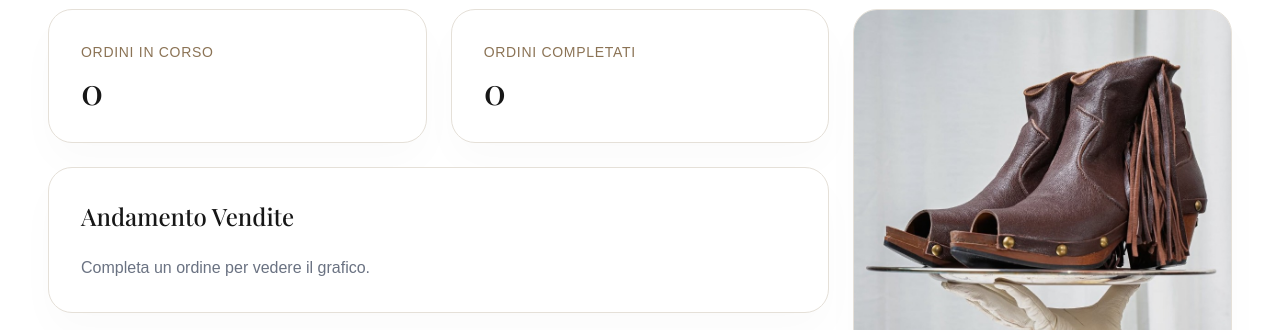
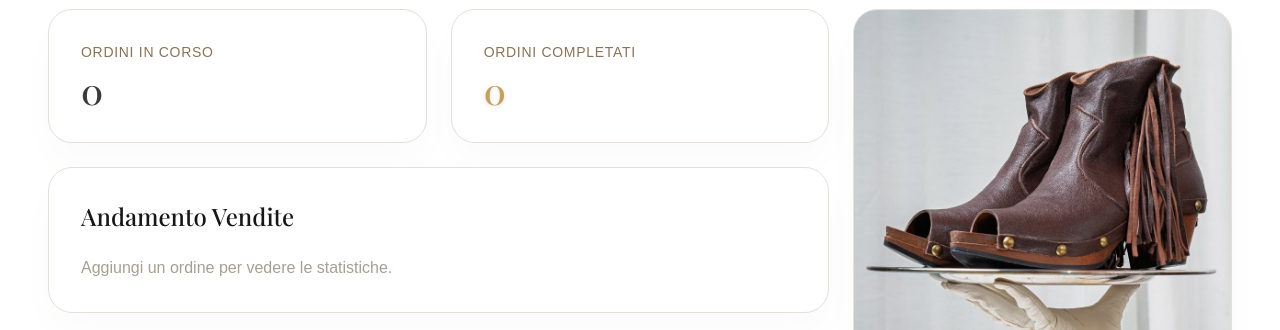
Before and after one commit to flam-dev04/zoccoli-crm, a Next.js app: page / in a window 1280 px wide. Shown: the part 221-551 px from the top of the page. Built offline with nearby package versions, Linux system fonts and the light colour scheme; no server answers; the database is empty; a web font is replaced by a local one.

Commit message:
feat: improve order list ui, add delete functionality, add bar chart

```diff
--- a/src/actions/order.ts
+++ b/src/actions/order.ts
@@ -17,3 +17,8 @@ export async function completeOrder(id: string) {
   await prisma.order.update({ where: { id }, data: { completed: true } });
   revalidatePath('/');
 }
+
+export async function deleteOrder(id: string) {
+  await prisma.order.delete({ where: { id } });
+  revalidatePath('/');
+}
--- a/src/app/page.tsx
+++ b/src/app/page.tsx
@@ -40,11 +40,11 @@ export default async function Home() {
           <div className="grid grid-cols-1 md:grid-cols-2 gap-6">
             <div className="bg-white p-8 rounded-3xl shadow-[0_20px_40px_rgba(0,0,0,0.02)] border border-[#E5E0D8]">
               <h3 className="text-[#8B7355] text-sm uppercase tracking-wider mb-2">Ordini in Corso</h3>
-              <p className="text-4xl font-playfair font-medium">{pendingOrders}</p>
+              <p className="text-4xl font-playfair font-medium text-[#3E3A35]">{pendingOrders}</p>
             </div>
             <div className="bg-white p-8 rounded-3xl shadow-[0_20px_40px_rgba(0,0,0,0.02)] border border-[#E5E0D8]">
               <h3 className="text-[#8B7355] text-sm uppercase tracking-wider mb-2">Ordini Completati</h3>
-              <p className="text-4xl font-playfair font-medium">{completedOrders}</p>
+              <p className="text-4xl font-playfair font-medium text-[#C5A059] drop-shadow-sm">{completedOrders}</p>
             </div>
           </div>
 
--- a/src/components/OrderList.tsx
+++ b/src/components/OrderList.tsx
@@ -1,5 +1,5 @@
 'use client'
-import { completeOrder } from '@/actions/order';
+import { completeOrder, deleteOrder } from '@/actions/order';
 import { format, differenceInDays } from 'date-fns';
 import { it } from 'date-fns/locale';
 
@@ -25,12 +25,23 @@ export default function OrderList({ orders }: { orders: any[] }) {
                 </span>
               </p>
             </div>
-            <button
-              onClick={() => completeOrder(order.id)}
-              className="ml-4 px-4 py-2 bg-white text-[#3E3A35] border border-[#E5E0D8] rounded-lg hover:bg-[#FAF9F6] hover:border-[#D4C3B3] active:scale-95 transition-all flex-shrink-0 shadow-sm font-medium"
-            >
-              Completato ✓
-            </button>
+            <div className="flex gap-2 ml-4 flex-shrink-0">
+              <button
+                onClick={() => completeOrder(order.id)}
+                className="px-4 py-2 bg-[#FAF9F6] text-[#8B7355] border border-[#E5E0D8] rounded-lg hover:bg-white hover:border-[#D4C3B3] active:scale-95 transition-all shadow-sm font-medium text-sm"
+              >
+                Segna Completato
+              </button>
+              <button
+                onClick={() => {
+                  if (confirm("Vuoi davvero eliminare questo ordine?")) deleteOrder(order.id);
+                }}
+                className="px-3 py-2 bg-white text-red-500 border border-[#E5E0D8] rounded-lg hover:bg-red-50 hover:border-red-200 active:scale-95 transition-all shadow-sm font-medium text-sm"
+                title="Elimina"
+              >
+                ✕
+              </button>
+            </div>
           </li>
         );
       })}
--- a/src/components/SalesChart.tsx
+++ b/src/components/SalesChart.tsx
@@ -1,33 +1,40 @@
 'use client'
-import { AreaChart, Area, XAxis, YAxis, Tooltip, ResponsiveContainer } from 'recharts';
+import { BarChart, Bar, XAxis, YAxis, Tooltip, ResponsiveContainer, Legend } from 'recharts';
 import { format } from 'date-fns';
 import { it } from 'date-fns/locale';
 
 export default function SalesChart({ orders }: { orders: any[] }) {
-  if (orders.length === 0) return <p className="text-gray-500">Completa un ordine per vedere il grafico.</p>;
+  if (orders.length === 0) return <p className="text-[#A89F91]">Aggiungi un ordine per vedere le statistiche.</p>;
 
-  // Group by date (simplified cumulative logic for UI)
-  const dataMap: Record<string, number> = {};
+  // Group by date to show clear daily statistics
+  const dataMap: Record<string, { completati: number, inCorso: number }> = {};
   orders.forEach(o => {
     const date = format(new Date(o.createdAt), 'MMM dd', { locale: it });
-    dataMap[date] = (dataMap[date] || 0) + 1;
+    if (!dataMap[date]) dataMap[date] = { completati: 0, inCorso: 0 };
+    if (o.completed) dataMap[date].completati += 1;
+    else dataMap[date].inCorso += 1;
   });
 
-  let cumulative = 0;
-  const data = Object.entries(dataMap).map(([date, count]) => {
-    cumulative += count;
-    return { date, count: cumulative };
-  });
+  const data = Object.entries(dataMap).map(([date, counts]) => ({
+    date,
+    completati: counts.completati,
+    inCorso: counts.inCorso
+  }));
 
   return (
-    <div className="h-64 w-full">
+    <div className="h-64 w-full mt-4">
       <ResponsiveContainer width="100%" height="100%">
-        <AreaChart data={data}>
-          <XAxis dataKey="date" stroke="#A89F91" fontSize={12} tickLine={false} axisLine={false} />
-          <YAxis stroke="#A89F91" fontSize={12} tickLine={false} axisLine={false} />
-          <Tooltip contentStyle={{ borderRadius: '12px', border: 'none', boxShadow: '0 20px 40px rgba(0,0,0,0.05)' }} />
-          <Area type="monotone" dataKey="count" stroke="#8B7355" fill="#FAF9F6" strokeWidth={3} />
-        </AreaChart>
+        <BarChart data={data} margin={{ top: 10, right: 10, left: -20, bottom: 0 }} barGap={6}>
+          <XAxis dataKey="date" stroke="#A89F91" fontSize={12} tickLine={false} axisLine={false} dy={10} />
+          <YAxis stroke="#A89F91" fontSize={12} tickLine={false} axisLine={false} allowDecimals={false} />
+          <Tooltip
+            cursor={{ fill: '#FAF9F6' }}
+            contentStyle={{ borderRadius: '16px', border: '1px solid #E5E0D8', boxShadow: '0 20px 40px rgba(0,0,0,0.05)', backgroundColor: '#fff', padding: '12px' }}
+          />
+          <Legend wrapperStyle={{ paddingTop: '20px', fontSize: '13px', color: '#8B7355' }} iconType="circle" />
+          <Bar name="In Corso" dataKey="inCorso" fill="#E5E0D8" radius={[6, 6, 0, 0]} maxBarSize={40} />
+          <Bar name="Completati" dataKey="completati" fill="#C5A059" radius={[6, 6, 0, 0]} maxBarSize={40} />
+        </BarChart>
       </ResponsiveContainer>
     </div>
   );
```
